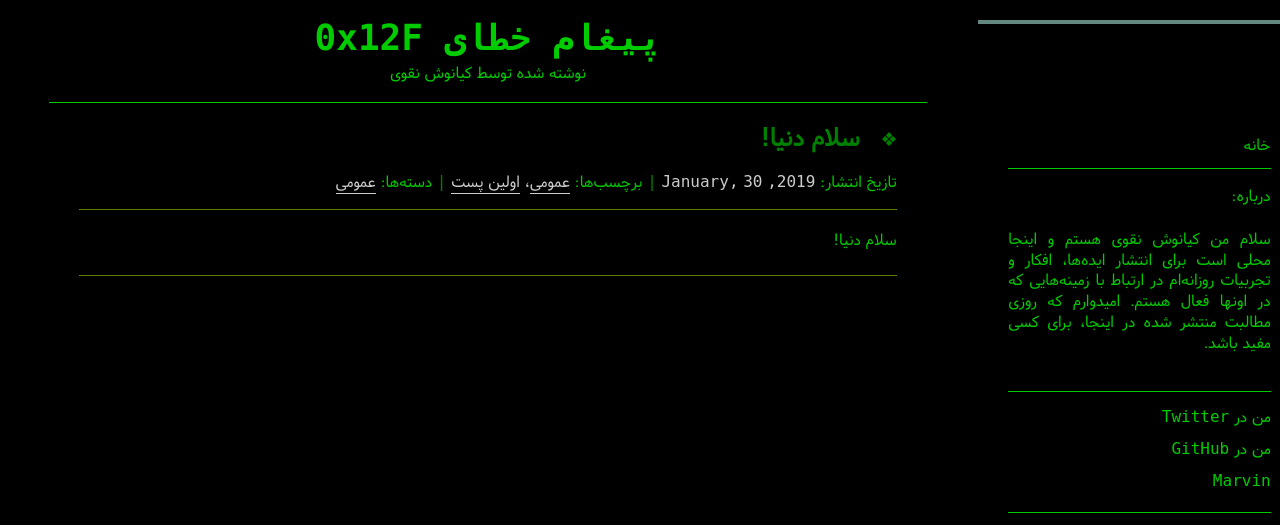
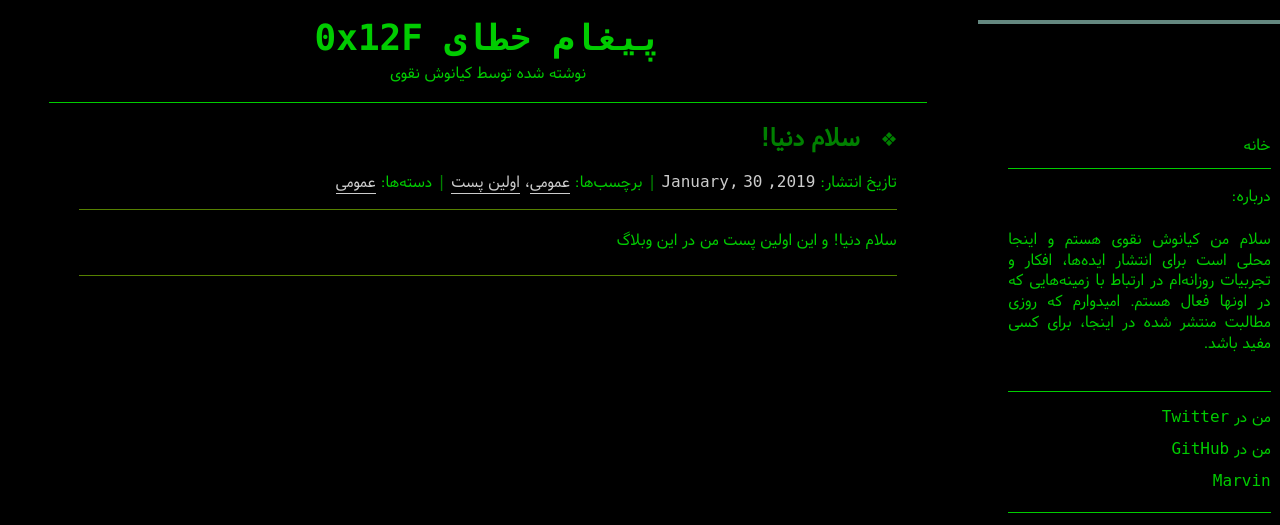
Before and after one commit to rashid2003/theskn, a Jekyll site: the page built from _posts/2019-01-30-hello-world.md, in a window 1280 px wide, cut to the strip 0-525 px from the top of the page. Built offline with Jekyll 4.4.1, drawn with Linux system fonts in a browser that asks for light colours; nearby versions of some CDN libraries; comment, search, counter and statistics services are not loaded.

Commit message:
Update 2019-01-30-hello-world.md

```diff
--- a/_posts/2019-01-30-hello-world.md
+++ b/_posts/2019-01-30-hello-world.md
@@ -14,3 +14,4 @@ series:
 description:
 ---
 سلام دنیا!
+ و این اولین پست من در این وبلاگ
```
